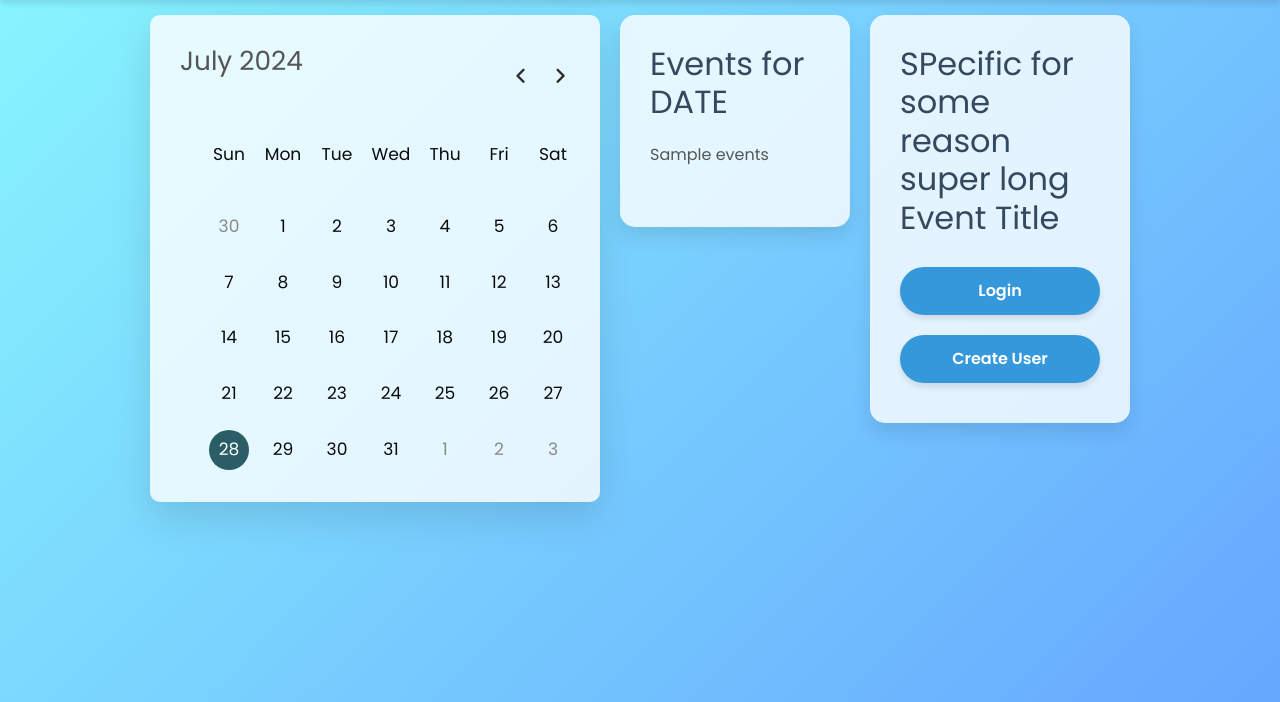
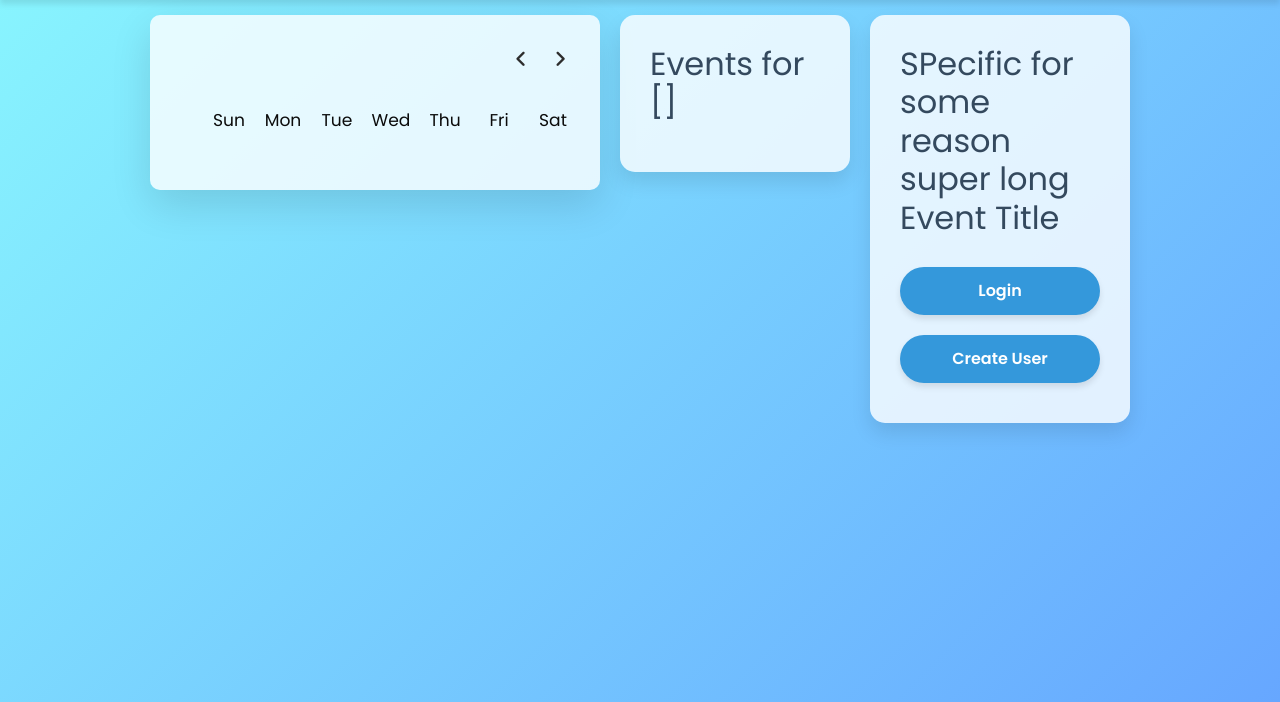
Before and after one commit to andrewperezledo/Q.U.A.C.K.-Library-Management-System, a Python web app: template templates/events.html in a window 1280 px wide. Shown: the part 76-778 px from the top of the page. Run offline with Jinja, Linux system fonts and the light colour scheme; the template is opened without the code that fills it: most values are stand-ins (such as "Sample title", 1, 10 or a date in 2020); some libraries are stand-ins or nearby versions.

Commit message:
Added ability to view events from calender. Custom URL, per specifications

```diff
--- a/DatabaseTools/databasetools.py
+++ b/DatabaseTools/databasetools.py
@@ -392,8 +392,8 @@ def updateUserRole(username, new_role):
 
 # Remove status? Perhaps check time and change status only when event is loaded in?
 # When is yyyy-mm-dd-pp, where pp is a period 01-10.
-def eventCreation(when, title, desc, contact='', approved=False, status="upcoming"):
-    post = {"_id": when, "approved": approved, "status": status, "title": title, "desc": desc, "contact": contact}
+def eventCreation(when, title, desc, contact='', assigned_user='admin', attendees=0, approved=False, status="upcoming"):
+    post = {"_id": when, "approved": approved, "user": assigned_user, "status": status, "title": title, "desc": desc, "contact": contact, "attendess": attendees}
     add = addPost("Events", "Events", post)
     if add == "Duplicate Key":
         return "Time Slot Taken"
@@ -407,7 +407,7 @@ def getEventsByDate(day):
     events = []
     # Iterates through events of specified date
     for i in range(1, 11):
-        post = findPost("Events", "Events", "_id", day + f"-{i:02d}")
+        post = findPost("Events", "Events", "_id", day + f"-{i}")
         if post and post != "fail":
             events.append(post)
 
--- a/static/css/calender.css
+++ b/static/css/calender.css
@@ -66,6 +66,9 @@ cursor: pointer;
 position: relative;
 margin-top: 30px;
 }
+.events {
+    color:#a11717
+}
 .days li.inactive{
 color: #898989;
 }
--- a/static/scripts/calender.js
+++ b/static/scripts/calender.js
@@ -1,17 +1,27 @@
-// Most code from https://www.codingnepalweb.com/dynamic-calendar-html-css-javascript/
+// Skeleton of code from https://www.codingnepalweb.com/dynamic-calendar-html-css-javascript/
 
 const daysTag = document.querySelector(".days"),
 currentDate = document.querySelector(".current-date"),
 prevNextIcon = document.querySelectorAll(".icons span");
+const eventsTag = document.querySelector(".events");
 
 // getting new date, current year and month
 let date = new Date(),
-currYear = date.getFullYear(),
-currMonth = date.getMonth(),
-currDate = date.getDate(),
+// Actual initial values specifies at selectEvent()
+// currYear = date.getFullYear(),
+// currMonth = date.getMonth(),
+// selectedYear = currYear,
+// selectedMonth = currMonth,
+// selectedDate = date.getDate(),
+// selectedPeriod = 0;
+currYear = passedYear,
+currMonth = passedMonth - 1,
 selectedYear = currYear,
 selectedMonth = currMonth,
-selectedDate = date.getDate();
+selectedDate = passedDate,
+selectedPeriod = passedPeriod;
+
+let events = [];
 
 // storing full name of all months in array
 const months = ["January", "February", "March", "April", "May", "June", "July",
@@ -34,10 +44,10 @@ const renderCalendar = () => {
         }
 
         if ((lastDateofLastMonth - i + 1) === selectedDate && selectedMonth === tempMonth && selectedYear === tempYear) {
-            liTag += `<li id="${lastDateofLastMonth - i + 1}" class="active" onclick="dayClicked('active', '${lastDateofLastMonth - i + 1}')">${lastDateofLastMonth - i + 1}</li>`;
+            liTag += `<li id="${lastDateofLastMonth - i + 1}" class="active" onclick="daySelected('active', '${lastDateofLastMonth - i + 1}')">${lastDateofLastMonth - i + 1}</li>`;
         }
         else
-            liTag += `<li id="${lastDateofLastMonth - i + 1}" class="inactive" onclick="dayClicked('inactive', '${lastDateofLastMonth - i + 1}')">${lastDateofLastMonth - i + 1}</li>`;
+            liTag += `<li id="${lastDateofLastMonth - i + 1}" class="inactive" onclick="daySelected('inactive', '${lastDateofLastMonth - i + 1}')">${lastDateofLastMonth - i + 1}</li>`;
     }
 
     for (let i = 1; i <= lastDateofMonth; i++) { // creating li of all days of current month
@@ -46,7 +56,7 @@ const renderCalendar = () => {
         let today = false;
         let selected = false;
 
-        if (i === currDate && currMonth === new Date().getMonth()
+        if (i === new Date().getDate() && currMonth === new Date().getMonth()
             && currYear === new Date().getFullYear()) {
             today = true;
         }
@@ -62,7 +72,7 @@ const renderCalendar = () => {
             isToday = "active"
 
         // Embedded onclick function wizardry :D
-        liTag += `<li id="${i}" class="${isToday}" onclick="dayClicked('${isToday}', '${i}')">${i}</li>`;
+        liTag += `<li id="${i}" class="${isToday}" onclick="daySelected('${isToday}', '${i}')">${i}</li>`;
     }
 
     for (let i = lastDayofMonth; i < 6; i++) { // creating li of next month first days
@@ -75,26 +85,30 @@ const renderCalendar = () => {
         }
 
         if ((i - lastDayofMonth + 1) === selectedDate && selectedMonth === tempMonth && selectedYear === tempYear)
-            liTag += `<li id="${i - lastDayofMonth + 1}" class="active" onclick="dayClicked('active', '${i - lastDayofMonth + 1}')">${i - lastDayofMonth + 1}</li>`;
+            liTag += `<li id="${i - lastDayofMonth + 1}" class="active" onclick="daySelected('active', '${i - lastDayofMonth + 1}')">${i - lastDayofMonth + 1}</li>`;
         else
-            liTag += `<li id="${i - lastDayofMonth + 1}" class="inactive" onclick="dayClicked('inactive', '${i - lastDayofMonth + 1}')">${i - lastDayofMonth + 1}</li>`;
+            liTag += `<li id="${i - lastDayofMonth + 1}" class="inactive" onclick="daySelected('inactive', '${i - lastDayofMonth + 1}')">${i - lastDayofMonth + 1}</li>`;
     }
     currentDate.innerText = `${months[currMonth]} ${currYear}`; // passing current mon and yr as currentDate text
     daysTag.innerHTML = liTag;
 }
-renderCalendar();
+// renderCalendar();
+
+const renderEvents = () => {
+    let liTagE = "";
+    for (let i = 0; i < events.length; i++) {
+        liTagE += `<li>${events[i]["title"]}</li>`;
+    }
+    eventsTag.innerHTML = liTagE;
+}
 
 prevNextIcon.forEach(icon => { // getting prev and next icons
     icon.addEventListener("click", () => { // adding click event on both icons
         // if clicked icon is previous icon then decrement current month by 1 else increment it by 1
         if (icon.id === "prev")
-        {
             currMonth -= 1;
-        }
         else
-        {
             currMonth += 1;
-        }
 
         // firstLoad = false;
         // inMonth = currMonth === realMonth ? true : false; // checks to see if real month being displayed
@@ -111,31 +125,37 @@ prevNextIcon.forEach(icon => { // getting prev and next icons
     });
 });
 
-// daysTag.forEach(day => { // all days
-//     day.addEventListener("click", () => { // adding click event on all days
-//         if (day.class == "inactive")
-//         {
-//             if (Number(day.id) < 15)
-//                 selectedMonth += 1;
-//             else
-//                 selectedMonth -= 1;
+function selectEvent(year, month, date, period) {
+    selectedYear = year;
+    selectedMonth = month;
+    selectedDate = date;
+    selectedPeriod = period;
 
-//             if (selectedMonth < 0) {
-//                 selectedYear -= 1;
-//                 selectedMonth = 11;
-//             }
-//             else if (selectedMonth > 11) {
-//                 selectedYear += 1;
-//                 selectedMonth = 0;
-//             }
-//         }
-//         selectedDay = Number(day.id);
-//         dayClicked();
-//         renderCalendar(); // calling renderCalendar function
-//     });
-// });
+    // getEvents(selectedDate)
+}
 
-function dayClicked(day_class, day_id) {
+function getEvents(day_id) {
+    // Send selected day to url, then receive events for that day
+    renderCalendar();
+    fetch('/get-event-by-day', {
+        method: 'POST',
+        headers: { 'Content-Type': 'application/json' },
+        body: JSON.stringify({
+                 'year': selectedYear, 'month': selectedMonth + 1, 'day': day_id
+             })
+    })
+    .then(res => {return res.json();})
+    .then(data => {
+        events = data;
+        console.log(events);
+
+        renderEvents();
+    })
+    .catch(error => console.log(error))
+}
+getEvents(selectedDate);
+
+function daySelected(day_class, day_id) {
     if (day_class == "inactive")
     {
         if (Number(day_id) < 15)
@@ -168,8 +188,9 @@ function dayClicked(day_class, day_id) {
         selectedMonth = 0;
     }
 
-    selectedDate = Number(day_id);
+    selectEvent(selectedYear, selectedMonth, parseInt(day_id), 0);
+    window.location.replace(`/events/%3F?year=${selectedYear}&month=${selectedMonth + 1}&day=${selectedDate}&period=${0}`);
 
-    renderCalendar(); // calling renderCalendar function
+
 }
-dayClicked('', selectedDate);
+//dayClicked('', selectedDate);
--- a/templates/events.html
+++ b/templates/events.html
@@ -18,7 +18,17 @@ QUACK Events
 {% endblock %}
 
 {% block scripts %}
+<!-- <script src="https://ajax.googleapis.com/ajax/libs/jquery/3.5.1/jquery.min.js"></script> -->
+<script type="text/javascript">
+    const passedYear = {{event["year"]}};
+    const passedMonth = {{event["month"]}};
+    const passedDate = {{event["day"]}};
+    const passedPeriod = {{event["period"]}};
+
+    // helperFunc = selectEvent({{event["year"]}}, {{event["month"]}}, {{event["day"]}}, {{event["period"]}});
+ </script>
 <script src="{{ url_for('static', filename='scripts/calender.js') }}" defer></script>
+
 {% endblock %}
 
 {% block content %}
@@ -46,13 +56,15 @@ QUACK Events
     </div>
 
     <section class="welcome-section">
-        <h2>Events for DATE</h2>
+        <h2>Events for {{ event }}</h2>
         <!-- If open: contact front desk about scheduling event or call 123-456-7890 -->
-        <p>{{ events }}
+        <!-- <p> {% for event in events %}
 
+                <li> event.title </li>
 
-
-        </p>
+            {% endfor %}
+        </p> -->
+        <ul class="events"></ul>
     </section>
 
     <section class="welcome-section">
```
Also changed, not shown: app.py (+28 -5 lines).
